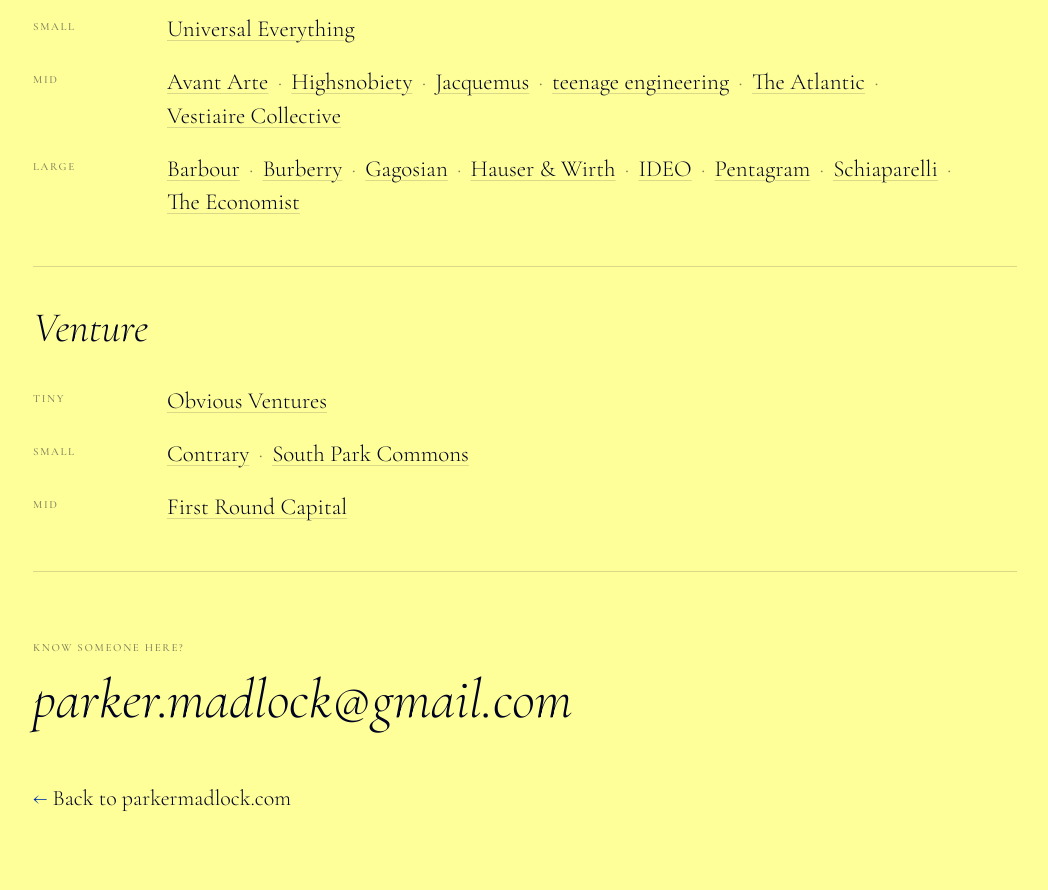
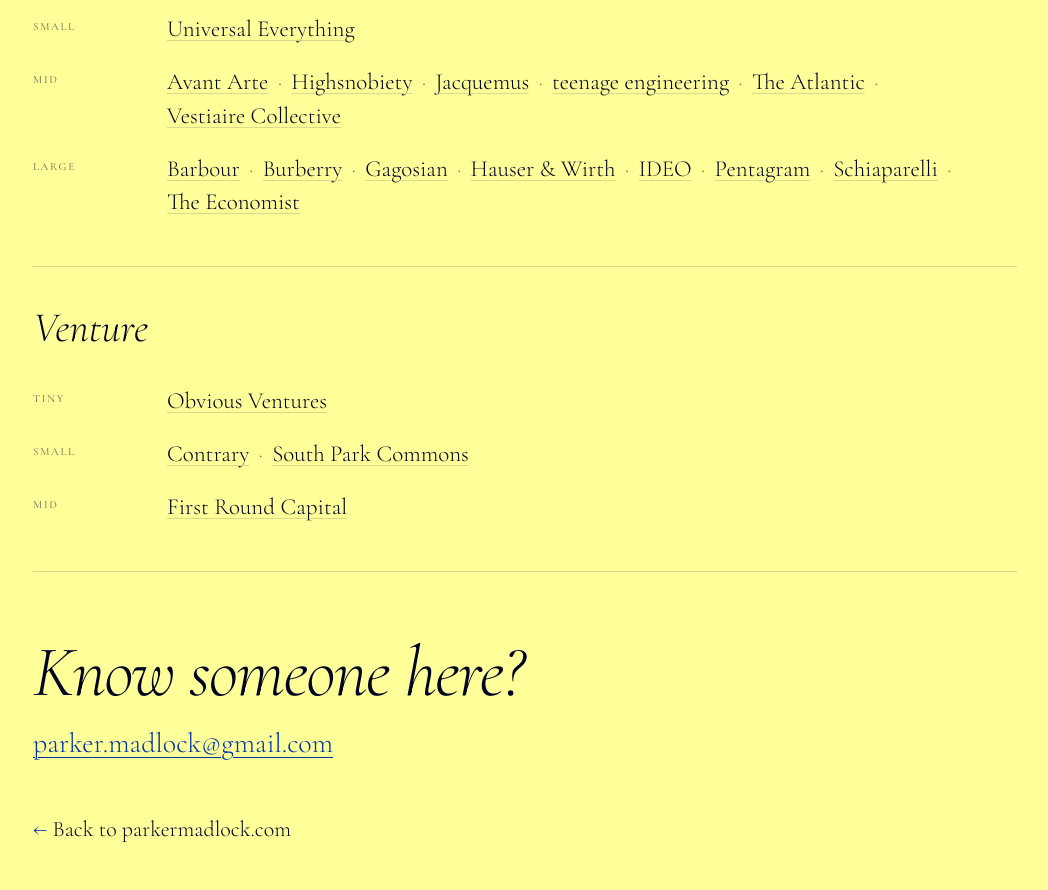
Before and after one commit to parkerellyn/parker-portfolio, a plain HTML site: page companies.html in a window 1280 px wide. Shown: the part 1482-2372 px from the top of the page, without its empty margins (39-1087 px from the left). Before the commit the page ends 2341 px from the top, so only its background shows below. Drawn offline with nearby package versions, Linux system fonts and the light colour scheme.

Commit message:
Soften companies page headline, enlarge footer ask

```diff
--- a/companies.html
+++ b/companies.html
@@ -72,11 +72,14 @@
   .names span:not(:last-child)::after { content: "\00B7"; color: var(--muted); margin: 0 0.4em; }
 
   footer { border-top: 1px solid var(--rule); padding: 64px 0 48px; }
-  footer .big {
-    display: inline-block;
-    font-size: clamp(30px, 6vw, 56px); font-weight: 300; font-style: italic;
-    line-height: 1.05; margin: 14px 0 56px;
-    word-break: break-word;
+  footer .ask {
+    font-size: clamp(40px, 7vw, 72px); font-weight: 300; font-style: italic;
+    line-height: 1; letter-spacing: -0.02em; margin-bottom: 18px;
+  }
+  footer .email {
+    display: inline-block; font-size: clamp(22px, 3vw, 28px); font-weight: 300;
+    color: var(--blue); text-decoration: underline; text-decoration-thickness: 1px;
+    text-underline-offset: 5px; margin-bottom: 56px; word-break: break-word;
   }
   footer .back { font-size: 22px; font-weight: 300; }
   footer .back span { color: var(--blue); }
@@ -109,7 +112,7 @@
 </header>
 
 <main>
-  <h1>I translate big ideas...<br><em>into <span class="blue">effective</span> strategies.</em></h1>
+  <h1>Companies I <em class="blue">admire</em><br><em>at the moment.</em></h1>
 
   <section id="startups">
     <h2>Startups</h2>
@@ -171,8 +174,8 @@
   </section>
 
   <footer>
-    <span class="label muted">Know someone here?</span><br>
-    <a class="big" href="mailto:parker.madlock@gmail.com">parker.madlock@gmail.com</a>
+    <p class="ask">Know someone here?</p>
+    <a class="email" href="mailto:parker.madlock@gmail.com">parker.madlock@gmail.com</a>
     <p><a class="back" href="/"><span>&larr;</span> Back to parkermadlock.com</a></p>
   </footer>
 </main>
```
